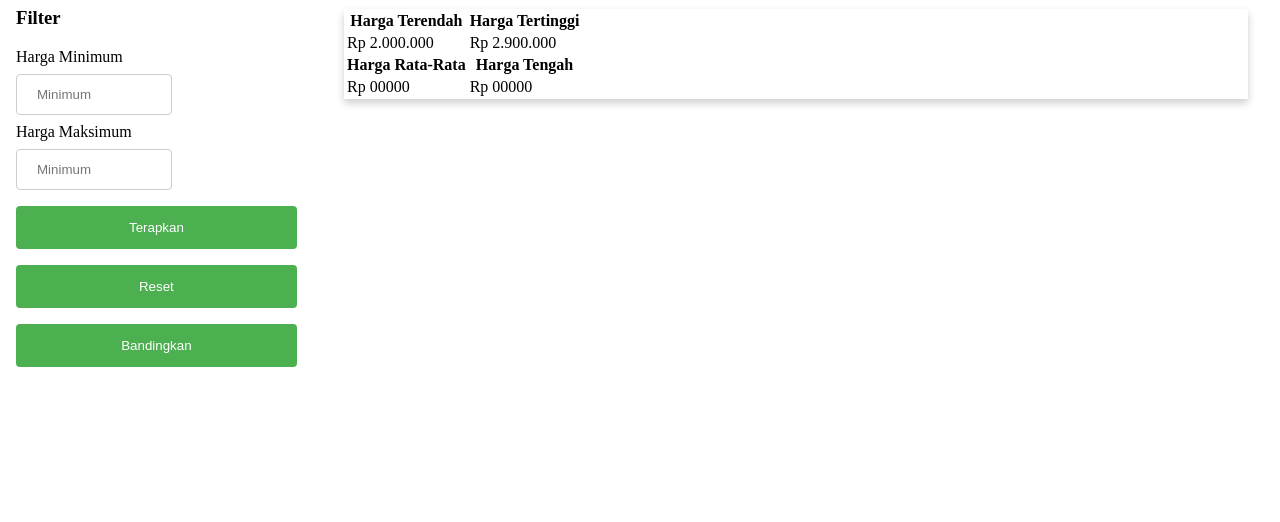
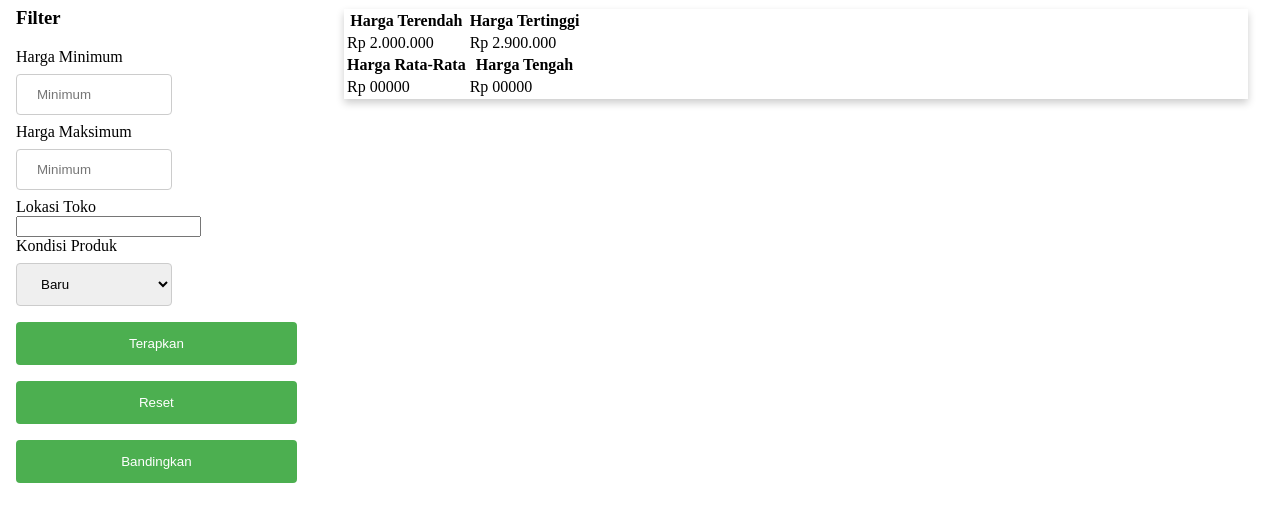
Before and after one commit to kota103-2019/comparison-shopping-engine, a Flask app: template comparison/templates/search.html in a window 1280 px wide. Shown: the part 214-736 px from the top of the page. Run offline with Flask 2, Linux system fonts and the light colour scheme; the template is opened without the code that fills it, so the values that code supplies are empty; some libraries are stand-ins or nearby versions.

Commit message:
filter lokasi&kondisi

```diff
--- a/comparison/templates/search.html
+++ b/comparison/templates/search.html
@@ -16,6 +16,21 @@
       <input type="number" name="minprice" placeholder="Minimum"><br>
       <label for="fname">Harga Maksimum</label><br>
       <input type="number" name="maxprice" placeholder="Minimum"><br>
+      <label for="fname">Lokasi Toko</label><br>
+      <input list="daftarlokasi" name="lokasi">
+      <datalist id="daftarlokasi">
+        <option value="Bandung">
+        <option value="Jakarta">
+        <option value="Batam">
+        <option value="Solo">
+        <option value="Cimahi">
+      </datalist>
+      <br>
+      <label for="fname">Kondisi Produk</label><br>
+      <select class="" name="Kondisi">
+        <option value="">Baru</option>
+        <option value="">Bekas</option>
+      </select>
       <input type="submit" value="Terapkan">
     </form>
     <form class="" action="#">
```
